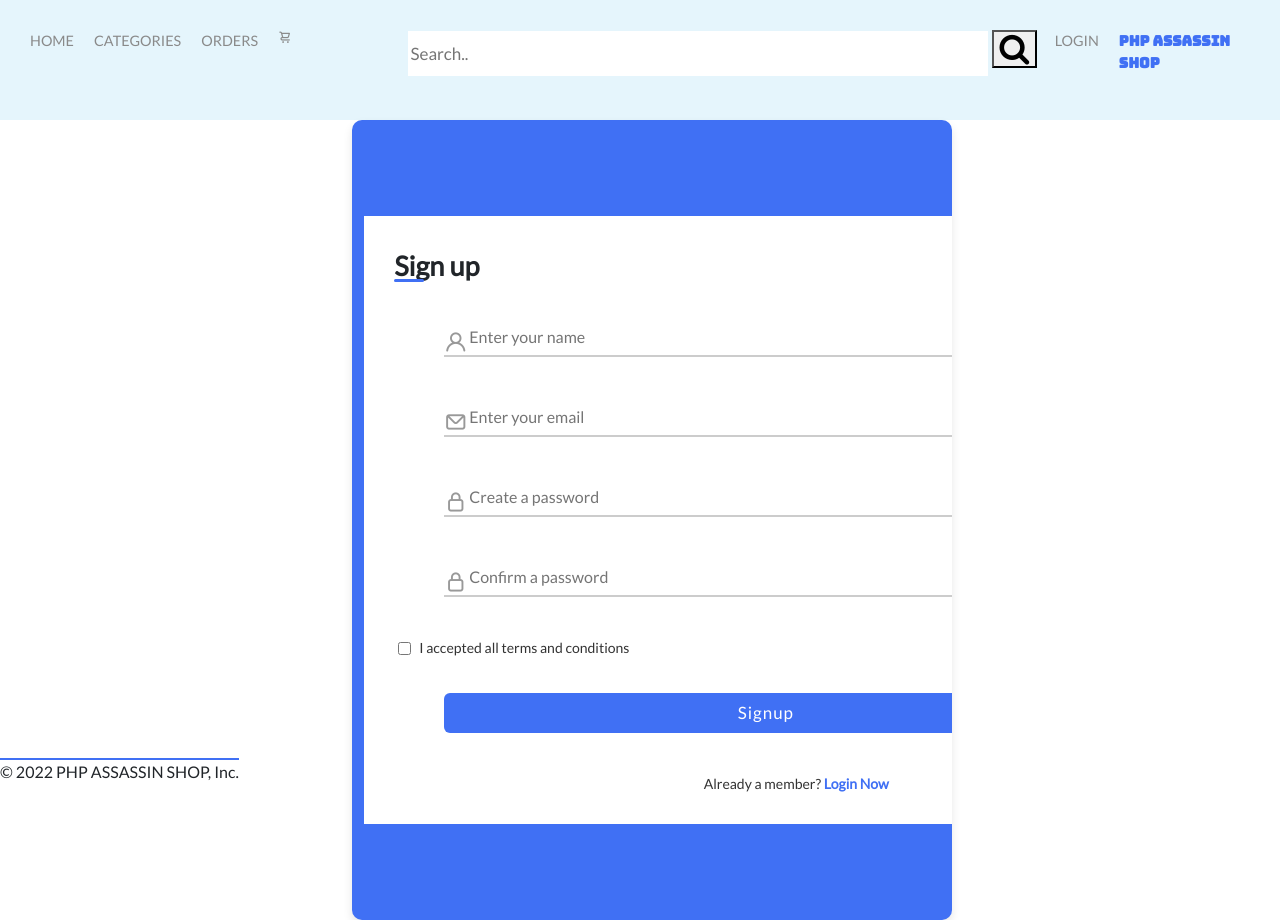
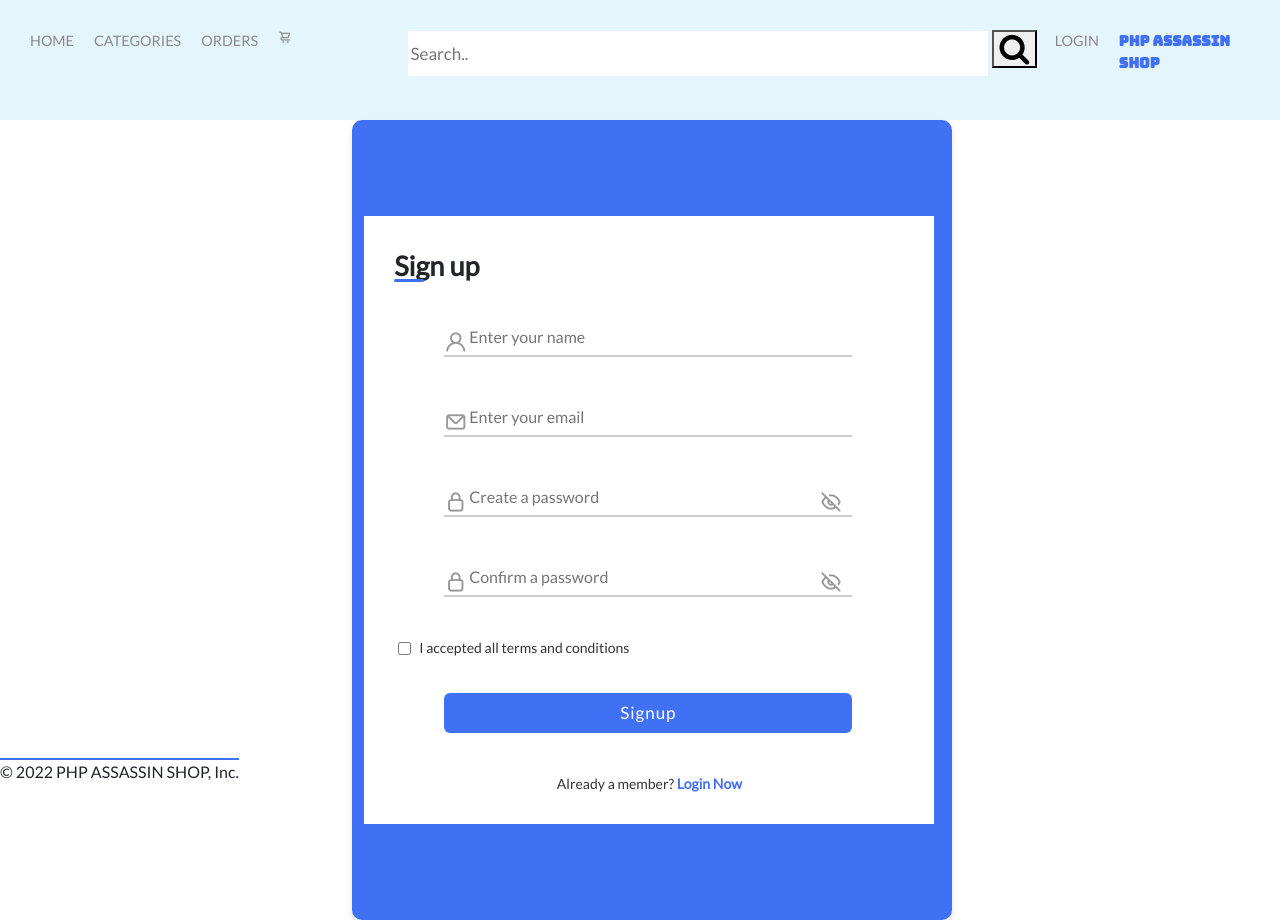
Before and after one commit to IliasMounjim/e_commerce, a PHP site: page /view/register.php in a window 1280 px wide. Run offline with PHP 8.4, Linux system fonts and the light colour scheme; data that the repository does not hold is empty.

Commit message:
Update signup_style.css

```diff
--- a/view/css/signup_style.css
+++ b/view/css/signup_style.css
@@ -32,7 +32,7 @@
 }
 
 .container .form {
-    width: 50%;
+    width: 33%;
     padding: 30px;
     background-color: #fff;
     transition: margin-left 0.18s ease;
```
